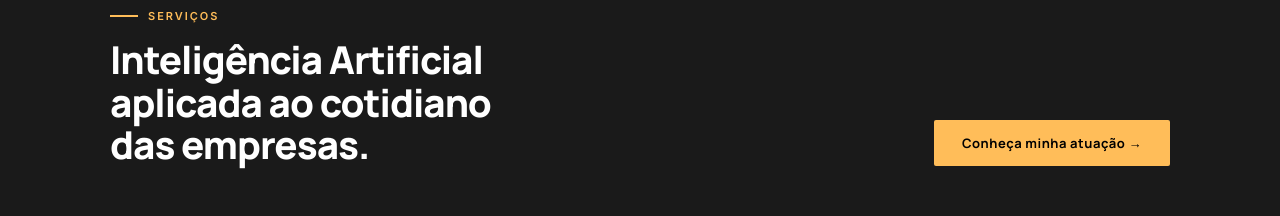
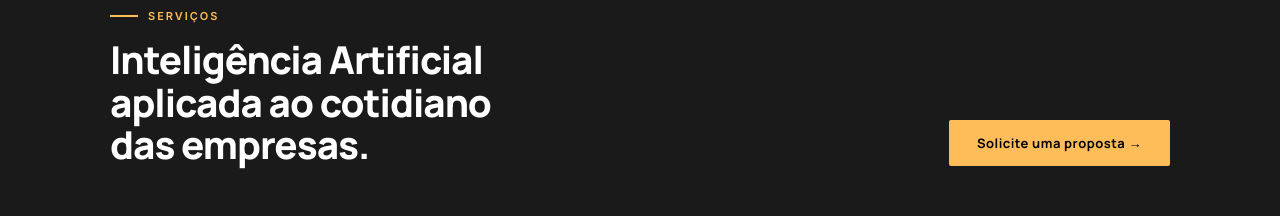
Before and after one commit to engenheiromazza/site-engenheiro-mazza, a React (Vite) app: page / in a window 1280 px wide. Shown: the part 1800-2016 px from the top of the page. Built offline with nearby package versions, Linux system fonts and the light colour scheme.

Commit message:
Update App.jsx

```diff
--- a/src/App.jsx
+++ b/src/App.jsx
@@ -279,7 +279,7 @@ function Servicos() {
               Inteligência Artificial<br />aplicada ao cotidiano<br />das empresas.
             </h2>
           </div>
-          <a href="https://forms.gle/JsvTMFe3p7a79VaK6" target="_blank" rel="noopener noreferrer" className="btn-primary">Conheça minha atuação →</a>
+          <a href="https://forms.gle/JsvTMFe3p7a79VaK6" target="_blank" rel="noopener noreferrer" className="btn-primary">Solicite uma proposta →</a>
         </div>
         <div style={{ display:"grid", gridTemplateColumns:"repeat(2,1fr)", gap:"2px" }}>
           {servicos.map((s, i) => (
```
